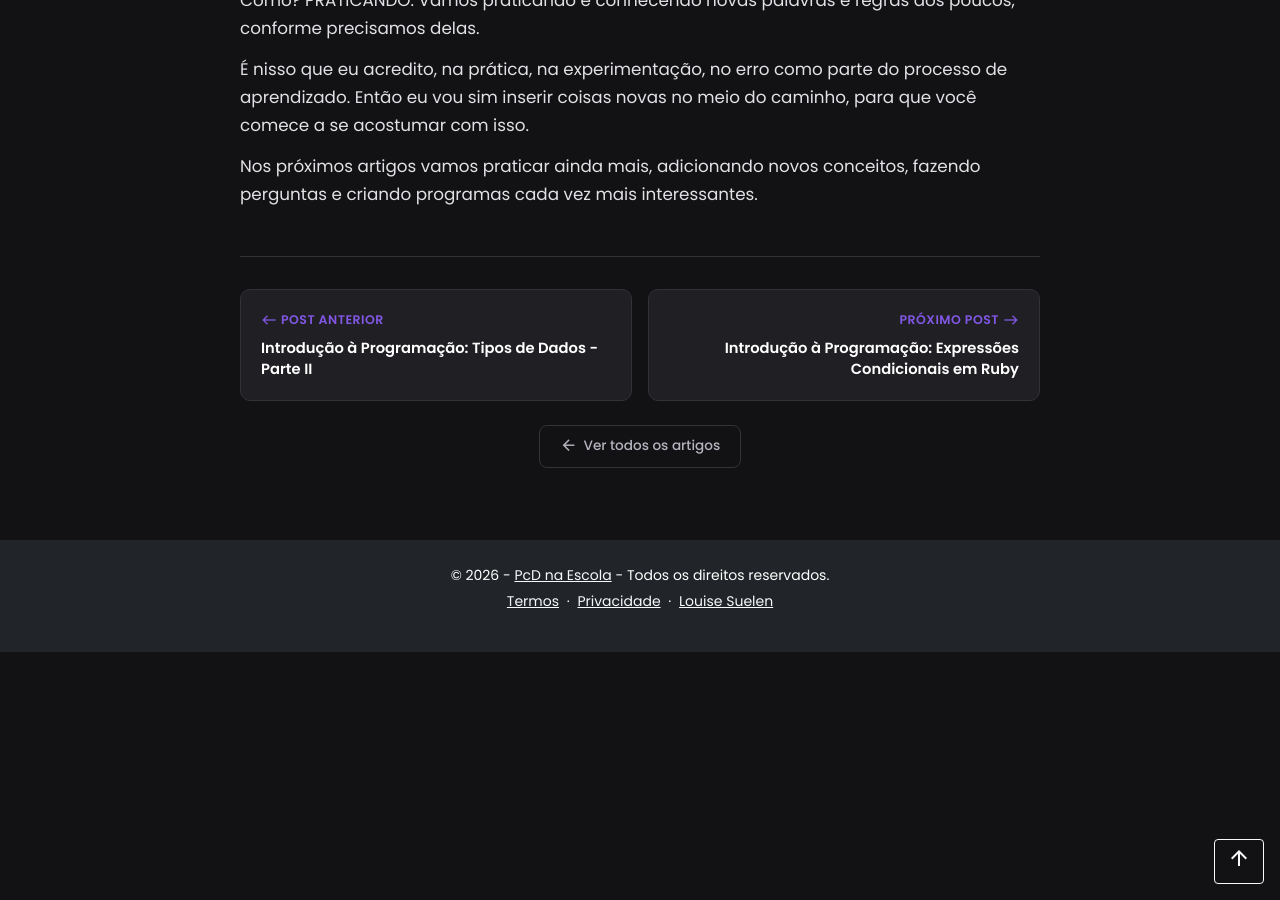
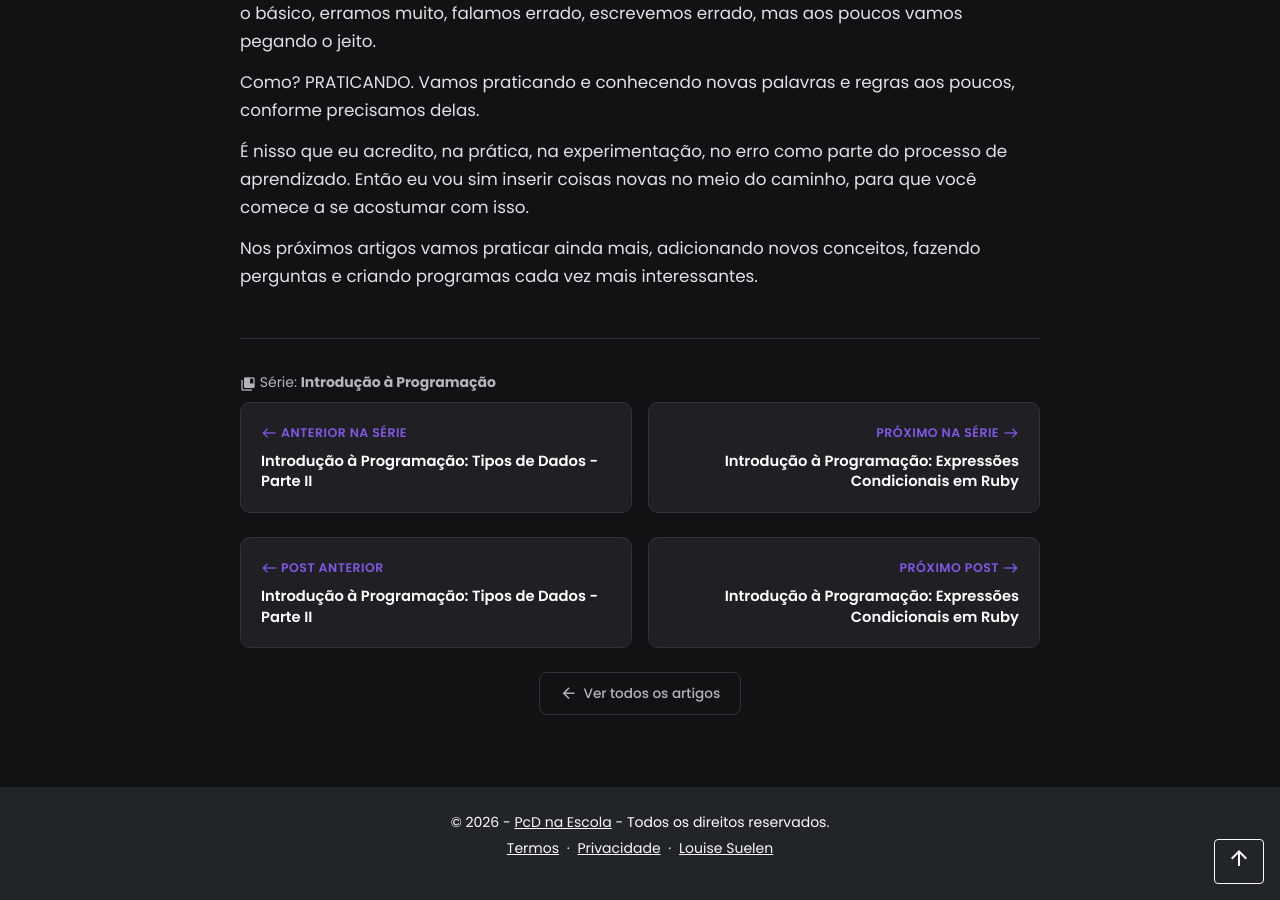
Before and after one commit to Loui77BA/pcd-na-escola, a Jekyll site: the page built from _posts/2025-09-19-introducao-a-programacao-entrada-e-saida-de-dados-em-ruby.md, in a window 1280 px wide and 900 px high, scrolled down 17410 px. Built offline with Jekyll 4.4.1, drawn with Linux system fonts in a browser that asks for light colours; nearby versions of some CDN libraries; a script that is not in the unit is left out; before the commit the page ends 18062 px from its top, so only the background shows below that; some of the changed text lies outside the part shown.

Commit message:
feat(post): TOC automático, navegação por série e data em pt-BR
- Gerar sumário (TOC) automaticamente via JS a partir dos h2/h3
- Adicionar navegação anterior/próximo dentro da série
- Exibir breadcrumb com nome da série quando aplicável
- Traduzir meses da data para português (Liquid)

```diff
--- a/_layouts/post.html
+++ b/_layouts/post.html
@@ -8,11 +8,25 @@ layout: default
     <a href="{{ '/' | relative_url }}" class="post-breadcrumb-link">Início</a>
     <span class="post-breadcrumb-sep" aria-hidden="true">/</span>
     <a href="{{ '/artigos' | relative_url }}" class="post-breadcrumb-link">Artigos</a>
-    {% if page.categories %}
-    {% for cat in page.categories %}
-    <span class="post-breadcrumb-sep" aria-hidden="true">/</span>
-    <span class="post-breadcrumb-current">{{ cat }}</span>
-    {% endfor %}
+    {% if page.series %}
+      {% assign series_names = "" | split: "" %}
+      {% assign series_names = series_names | push: "o-que-significa::O que Significa?" %}
+      {% assign series_names = series_names | push: "computacao-para-iniciantes::Computação para Iniciantes" %}
+      {% assign series_names = series_names | push: "introducao-a-programacao::Introdução à Programação" %}
+      {% assign series_label = page.series %}
+      {% for entry in series_names %}
+        {% assign parts = entry | split: "::" %}
+        {% if parts[0] == page.series %}
+          {% assign series_label = parts[1] %}
+        {% endif %}
+      {% endfor %}
+      <span class="post-breadcrumb-sep" aria-hidden="true">/</span>
+      <span class="post-breadcrumb-current">{{ series_label }}</span>
+    {% elsif page.categories %}
+      {% for cat in page.categories %}
+      <span class="post-breadcrumb-sep" aria-hidden="true">/</span>
+      <span class="post-breadcrumb-current">{{ cat }}</span>
+      {% endfor %}
     {% endif %}
   </nav>
 
@@ -43,7 +57,9 @@ layout: default
         {% endif %}
         <div class="post-author-meta">
           {% if page.date %}
-          <time datetime="{{ page.date | date: '%Y-%m-%d' }}">{{ page.date | date: "%d de %B de %Y" }}</time>
+          {% assign m = page.date | date: "%-m" | plus: 0 | minus: 1 %}
+          {% assign meses = "janeiro,fevereiro,março,abril,maio,junho,julho,agosto,setembro,outubro,novembro,dezembro" | split: "," %}
+          <time datetime="{{ page.date | date: '%Y-%m-%d' }}">{{ page.date | date: "%d" }} de {{ meses[m] }} de {{ page.date | date: "%Y" }}</time>
           {% endif %}
           {% assign word_count = content | number_of_words %}
           {% assign reading_time = word_count | divided_by: 200 %}
@@ -72,8 +88,7 @@ layout: default
   </div>
   {% endif %}
 
-  {% if page.sumario %}
-  <nav aria-label="Sumário do texto" class="post-toc">
+  <nav aria-label="Sumário do texto" class="post-toc" id="post-toc-nav" style="display:none;">
     <button class="post-toc-toggle"
       type="button" data-bs-toggle="collapse" data-bs-target="#sumario"
       aria-controls="sumario" aria-expanded="false">
@@ -84,18 +99,129 @@ layout: default
       <i class="material-icons post-toc-chevron" aria-hidden="true">expand_more</i>
     </button>
     <div class="collapse post-toc-body" id="sumario">
-      {{ page.sumario }}
+      <ol id="toc-list" class="list-group bg-dark"></ol>
     </div>
   </nav>
-  {% endif %}
 
   <!-- Conteúdo do post -->
   <div class="post-content">
     {{ content }}
   </div>
 
+  <script>
+  (function () {
+    var content = document.querySelector('.post-content');
+    var tocList = document.getElementById('toc-list');
+    var tocNav = document.getElementById('post-toc-nav');
+    if (!content || !tocList || !tocNav) return;
+
+    var headings = content.querySelectorAll('h2, h3');
+    if (headings.length === 0) return;
+
+    var counter = 0;
+    var subCounter = 0;
+
+    headings.forEach(function (h) {
+      if (!h.id) {
+        h.id = h.textContent.trim().toLowerCase()
+          .replace(/[^\w\s-]/g, '')
+          .replace(/\s+/g, '-');
+      }
+
+      var li = document.createElement('li');
+      li.className = 'list-group-item bg-dark text-white border-0';
+
+      var a = document.createElement('a');
+      a.className = 'text-decoration-none d-flex align-items-center gap-2 rounded px-2 py-1 link-light';
+      a.href = '#' + h.id;
+
+      var badge = document.createElement('span');
+      badge.className = 'badge bg-secondary';
+
+      if (h.tagName === 'H2') {
+        counter++;
+        subCounter = 0;
+        badge.textContent = counter;
+      } else {
+        subCounter++;
+        badge.textContent = counter + '.' + subCounter;
+        li.classList.add('ms-4');
+      }
+
+      a.appendChild(badge);
+      a.appendChild(document.createTextNode(' ' + h.textContent.trim()));
+      li.appendChild(a);
+      tocList.appendChild(li);
+    });
+
+    tocNav.style.display = '';
+  })();
+  </script>
+
   <!-- Navegação entre posts -->
   <footer class="post-footer">
+    {% if page.series %}
+    {% assign series_posts = site.posts | where: "series", page.series | sort: "date" %}
+    {% assign series_names_nav = "" | split: "" %}
+    {% assign series_names_nav = series_names_nav | push: "o-que-significa::O que Significa?" %}
+    {% assign series_names_nav = series_names_nav | push: "computacao-para-iniciantes::Computação para Iniciantes" %}
+    {% assign series_names_nav = series_names_nav | push: "introducao-a-programacao::Introdução à Programação" %}
+    {% assign series_display = page.series %}
+    {% for entry in series_names_nav %}
+      {% assign parts = entry | split: "::" %}
+      {% if parts[0] == page.series %}
+        {% assign series_display = parts[1] %}
+      {% endif %}
+    {% endfor %}
+    {% assign prev_series = nil %}
+    {% assign next_series = nil %}
+    {% assign found_current = false %}
+    {% for sp in series_posts %}
+      {% if sp.url == page.url %}
+        {% assign found_current = true %}
+      {% elsif found_current and next_series == nil %}
+        {% assign next_series = sp %}
+      {% elsif found_current == false %}
+        {% assign prev_series = sp %}
+      {% endif %}
+    {% endfor %}
+
+    {% if prev_series or next_series %}
+    <nav aria-label="Navegação da série {{ series_display }}" class="post-nav mb-4">
+      <p class="text-muted-custom small mb-2">
+        <i class="material-icons fs-6 align-middle" aria-hidden="true">collections_bookmark</i>
+        Série: <strong>{{ series_display }}</strong>
+      </p>
+      <div class="row g-3">
+        <div class="col-md-6">
+          {% if prev_series %}
+          <a class="post-nav-card" href="{{ prev_series.url | relative_url }}"
+            aria-label="Artigo anterior da série: {{ prev_series.title }}">
+            <span class="post-nav-direction">
+              <i class="material-icons" aria-hidden="true">west</i>
+              Anterior na série
+            </span>
+            <span class="post-nav-title">{{ prev_series.title }}</span>
+          </a>
+          {% endif %}
+        </div>
+        <div class="col-md-6 text-md-end">
+          {% if next_series %}
+          <a class="post-nav-card post-nav-next" href="{{ next_series.url | relative_url }}"
+            aria-label="Próximo artigo da série: {{ next_series.title }}">
+            <span class="post-nav-direction">
+              Próximo na série
+              <i class="material-icons" aria-hidden="true">east</i>
+            </span>
+            <span class="post-nav-title">{{ next_series.title }}</span>
+          </a>
+          {% endif %}
+        </div>
+      </div>
+    </nav>
+    {% endif %}
+    {% endif %}
+
     <nav aria-label="Navegação entre posts" class="post-nav">
       <div class="row g-3">
         <div class="col-md-6">
```
